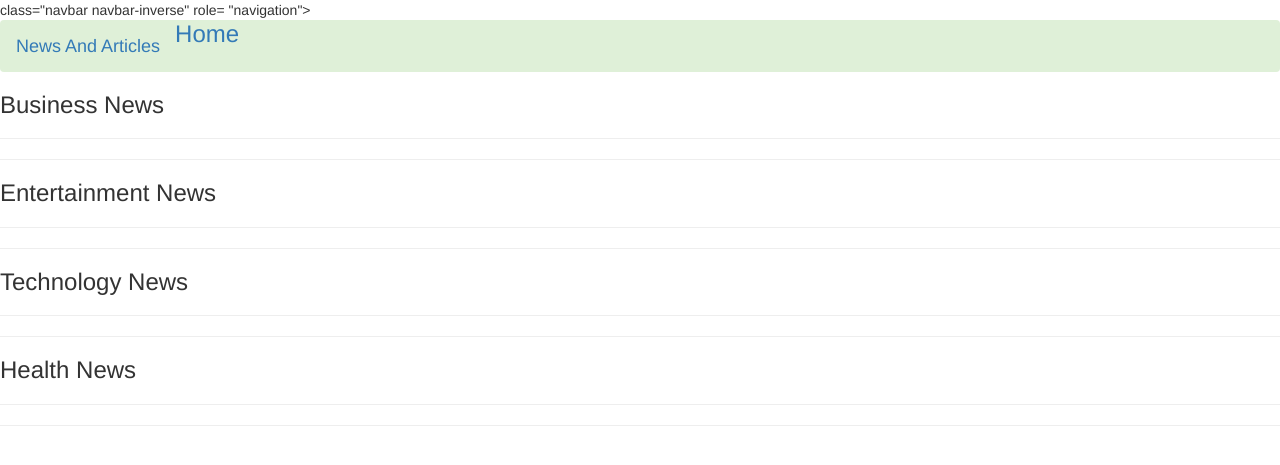
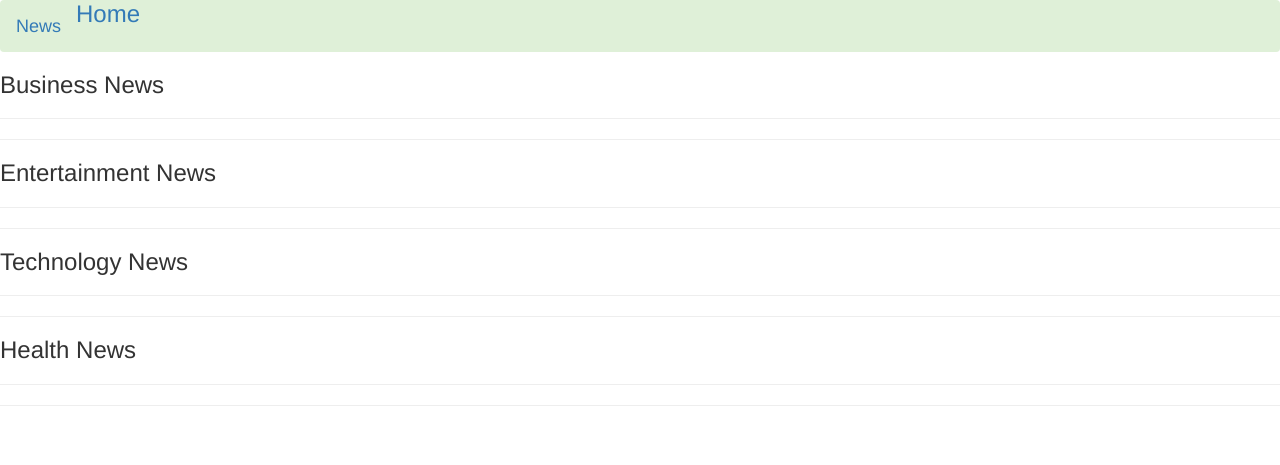
Before and after one commit to martinmandina/News-API, a Flask app: template app/templates/index.html in a window 1280 px wide. Shown: the top 465 px of the page. Run offline with Flask 2, Linux system fonts and the light colour scheme; the template is opened without the code that fills it, so the values that code supplies are empty; some libraries are stand-ins or nearby versions.

Commit message:
rectify navbar 'missingtag'

```diff
--- a/app/templates/macros.html
+++ b/app/templates/macros.html
@@ -14,7 +14,7 @@
     <h4><strong>{{ article.title}}</strong></h4>
     <p>{{ article.description}}</p>
     <img src = "{{article.urlToImage}}">
-    <a href="{{article.url}}">Read More</a>
+    <a href="{{article.url}}"><br>Go To WebSite</a>
     {% endfor %}
 
 {% endmacro %}
--- a/app/templates/navbar.html
+++ b/app/templates/navbar.html
@@ -1,14 +1,14 @@
-class="navbar navbar-inverse" role= "navigation">
+<class="navbar navbar-inverse" role= "navigation">
             <nav class="navbar navbar-expand-sm bg-success">
             <div class="container-fluid">
             <div class="navbar-header">
                 <button type="button" class="navbar-toggle" data-toggle="collapse" data-target=".navbar-collapse">
                   <span class="sr-only">Toggle navigation</span>
+                  <!-- <span class="icon-bar"></span>
                   <span class="icon-bar"></span>
-                  <span class="icon-bar"></span>
-                  <span class="icon-bar"></span>
+                  <span class="icon-bar"></span> -->
                 </button>
-                <a class="navbar-brand" href="/"> News And Articles </a>
+                <a class="navbar-brand" href="/">News</a>
             </div>
             <div class="navbar-collapse collapse">
                 <h3 class="nav navbar-nav">
```
Also changed, not shown: README.md.
